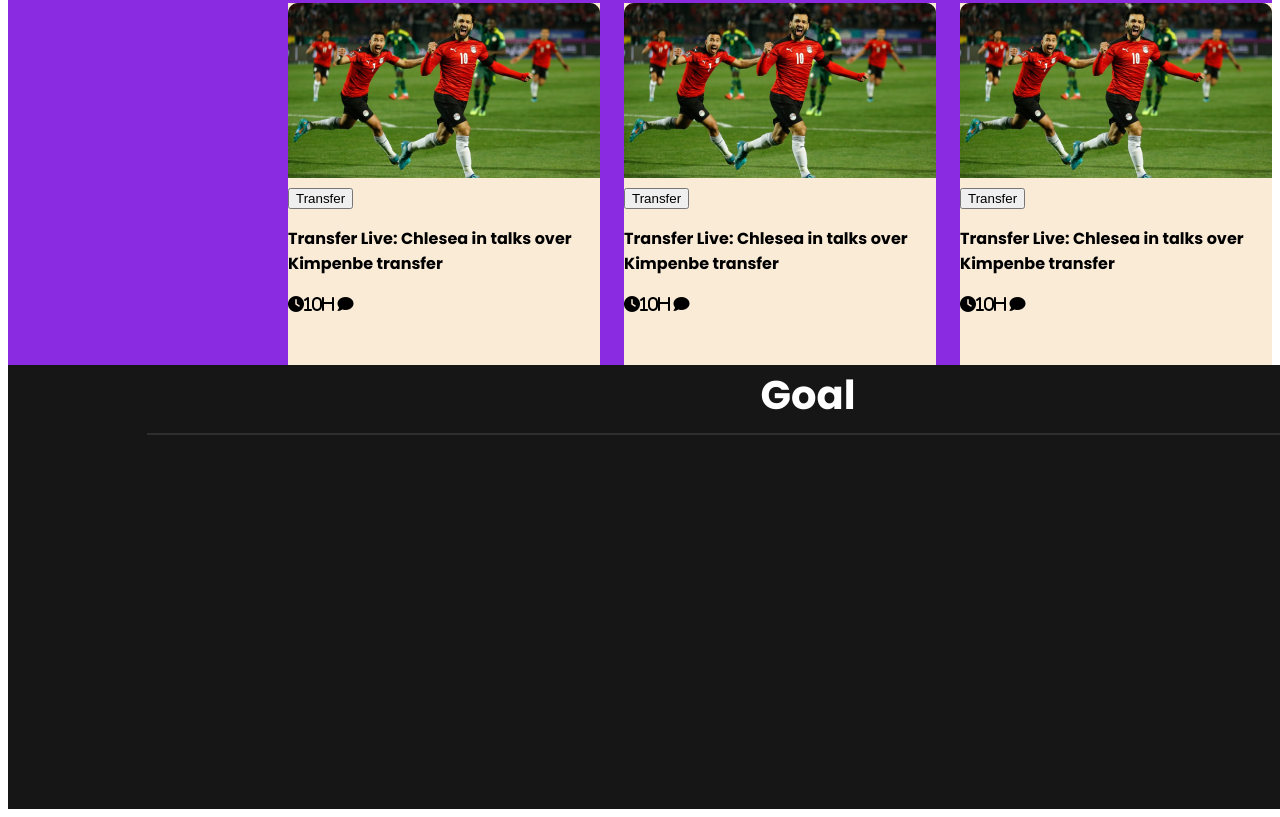
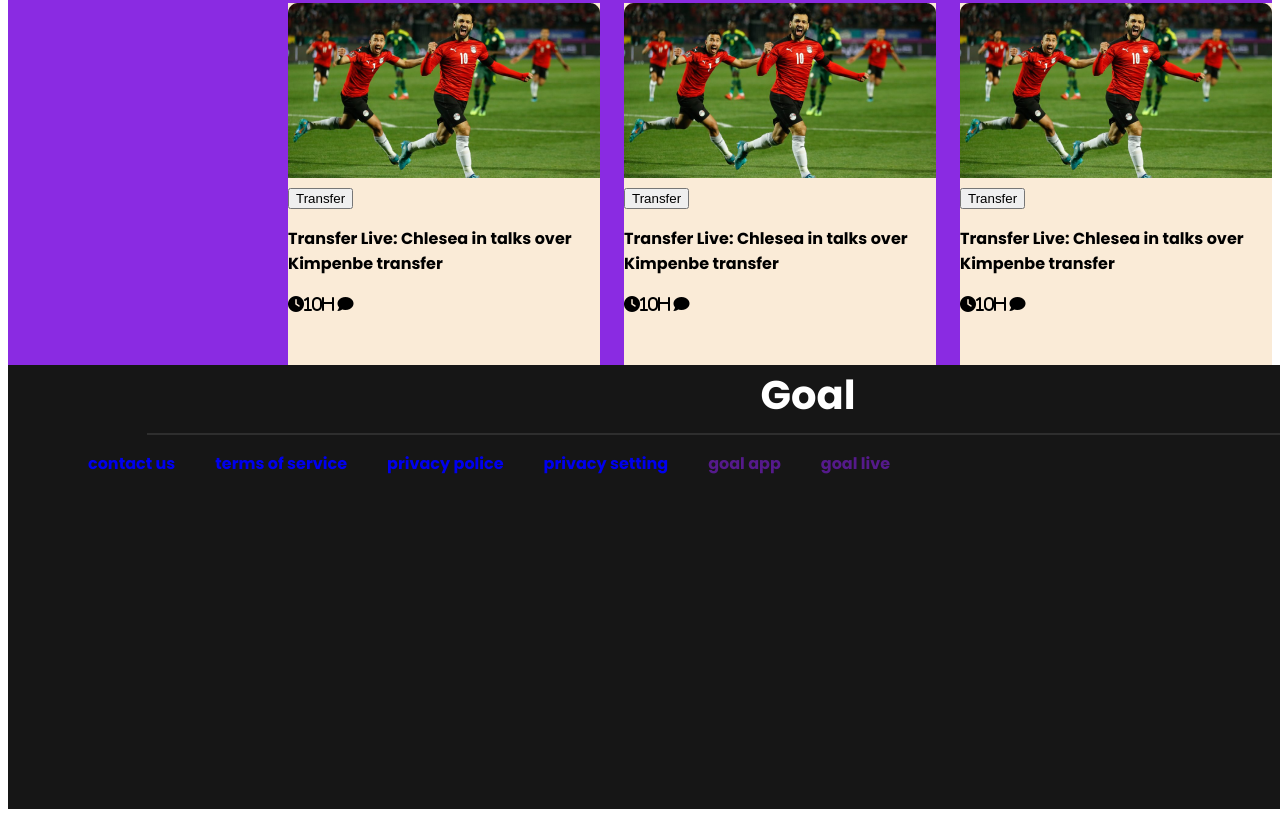
Before and after one commit to hafezur/project-3-by-html-and-css, a plain HTML site: page index.html in a window 1280 px wide. Shown: the part 1423-2240 px from the top of the page. Drawn offline with Linux system fonts and the light colour scheme.

Commit message:
style added

```diff
--- a/index.html
+++ b/index.html
@@ -172,6 +172,17 @@
                 <footer class="footer">Goal</footer>
             </div>
             <hr class="horizontal-role">
+            <nav>
+                <ul>
+                    <li><a href="home.html">contact us</a></li>
+                    <li><a href="form.html">terms of service</a></li>
+                    <li><a href="table.html">privacy police</a></li>
+                    <li><a href="semantic.html">privacy setting</a></li>
+                    <li><a href="">goal app</a></li>
+
+                    <li><a href="">goal live</a></li>
+                </ul>
+            </nav>
         </section>
 
 
--- a/styles/style.css
+++ b/styles/style.css
@@ -122,6 +122,7 @@
     text-align: center;
 }
 
+/* footer */
 .horizontal-role {
     width: 1320px;
     height: 0px;
@@ -133,3 +134,23 @@
     height: 444px;
     background: #161616;
 }
+
+nav li {
+    list-style: none;
+    margin-left: 40px;
+}
+
+nav li a {
+    text-decoration: none;
+
+
+}
+
+nav>ul {
+    display: flex;
+
+}
+
+nav li:hover {
+    background-color: cornflowerblue;
+}
```
